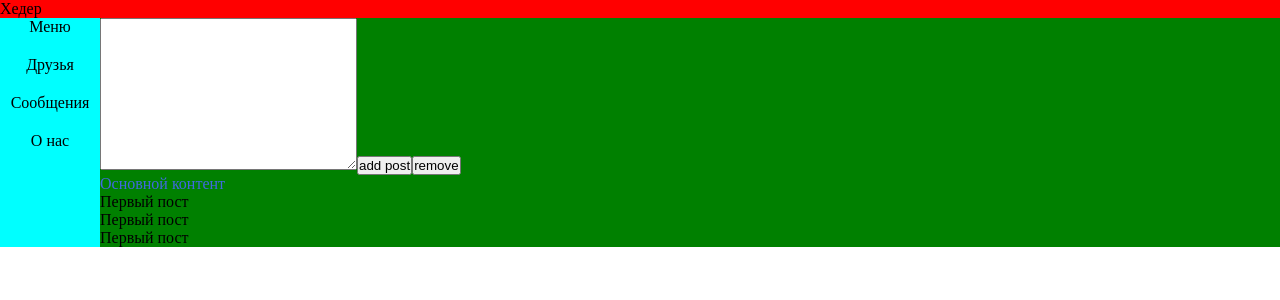
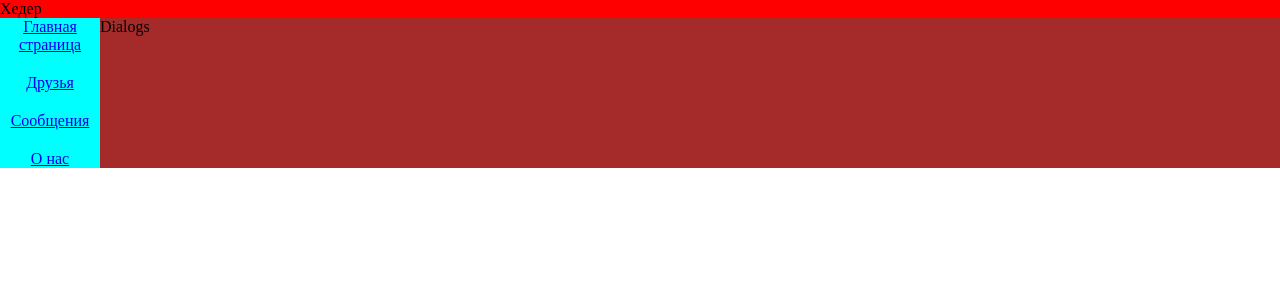
Before and after one commit to IlyaRaduk/MessengerReact, a React (Create React App) app: page /dialogs in a window 1280 px wide. Shown: the top 300 px of the page. Built offline with nearby package versions, Linux system fonts and the light colour scheme.

Commit message:
add Browser Route

```diff
--- a/package.json
+++ b/package.json
@@ -8,6 +8,7 @@
     "@testing-library/user-event": "^13.5.0",
     "react": "^18.2.0",
     "react-dom": "^18.2.0",
+    "react-router-dom": "^6.4.3",
     "react-scripts": "5.0.1",
     "web-vitals": "^2.1.4"
   },
--- a/src/App.js
+++ b/src/App.js
@@ -4,10 +4,12 @@ import Main from './components/Main/Main';
 
 function App() {
   return (
+
     <div className="App" >
       <Header/>
       <Main/>
     </div>
+
   );
 }
 
--- /dev/null
+++ b/src/components/Main/Dialogs/Dialogs.jsx
@@ -0,0 +1,9 @@
+import classes from './Dialogs.module.css';
+function Dialogs(props){
+    return(
+        <div className={classes.wrapper}>
+            Dialogs
+        </div>
+    )
+}
+export default Dialogs
--- /dev/null
+++ b/src/components/Main/Dialogs/Dialogs.module.css
@@ -0,0 +1,4 @@
+.wrapper{
+    width: 100%;
+    background-color: brown;
+}
--- a/src/components/Main/Main.jsx
+++ b/src/components/Main/Main.jsx
@@ -1,13 +1,19 @@
 import Navigation from './Navigation/Navigation';
 import Posts from './Posts/Posts';
 import classes from './Main.module.css';
+import Dialogs from './Dialogs/Dialogs';
+import {Route,Routes} from 'react-router-dom';
 
 function Main(){
     return(
-    <main className={classes.main}>
-        <Navigation/>
-        <Posts/>
-    </main>
+        <main className={classes.main}>
+            <Navigation/>
+            <Routes>
+                <Route path="/profile" element={<Posts/>} />
+
+                <Route path="/dialogs"  element={<Dialogs/>}/>
+            </Routes>
+        </main>
     )
 }
 export default Main;
--- a/src/components/Main/Navigation/Navigation.jsx
+++ b/src/components/Main/Navigation/Navigation.jsx
@@ -1,13 +1,13 @@
 import classes from './Navigation.module.css';
-
+import {NavLink } from 'react-router-dom';
 function Navigation(){
     return(
         <nav className={classes.nav}>
           <ul className={classes.nav__menu}>
-            <li>Меню</li>
-            <li>Друзья</li>
-            <li>Сообщения</li>
-            <li>О нас</li>
+            <li><NavLink  to="/profile">Главная страница</NavLink ></li>
+            <li><NavLink  to="/friends">Друзья</NavLink ></li>
+            <li><NavLink  to="/dialogs">Сообщения</NavLink ></li>
+            <li><NavLink  to="/about">О нас</NavLink ></li>
           </ul>
         </nav>
     )
--- a/src/components/Main/Navigation/Navigation.module.css
+++ b/src/components/Main/Navigation/Navigation.module.css
@@ -9,4 +9,5 @@
   list-style-type: none;
   width: 100px;
   align-items: center;
+  text-align: center;
 }
--- a/src/components/Main/Posts/Post/Post.jsx
+++ b/src/components/Main/Posts/Post/Post.jsx
@@ -1,9 +1,9 @@
 
 import classes from './Post.module.css';
 
-function Post(){
+function Post(props){
     return(
-    <p>Первый пост</p>
+    <p>{props.message}</p>
     )
 }
 export default Post;
--- a/src/components/Main/Posts/Posts.jsx
+++ b/src/components/Main/Posts/Posts.jsx
@@ -8,9 +8,9 @@ function Posts(){
           <button>add post</button>
           <button>remove</button>
         <p className={classes.text}>Основной контент</p>
-        <Post/>
-        <Post/>
-        <Post/>
+        <Post message='Первый пост'/>
+        <Post message='Второй пост'/>
+        <Post message='Третий пост'/>
       </section>
     )
 }
--- a/src/index.js
+++ b/src/index.js
@@ -1,11 +1,14 @@
 import React from 'react';
 import ReactDOM from 'react-dom/client';
 import App from './App';
+import {BrowserRouter} from 'react-router-dom';
 
 
 const root = ReactDOM.createRoot(document.getElementById('root'));
 root.render(
   <React.StrictMode>
-    <App />
+    <BrowserRouter>
+      <App />
+    </BrowserRouter>
   </React.StrictMode>
 );
```
Also changed, not shown: 1 other file (tests, documents, lock files or other folders).
